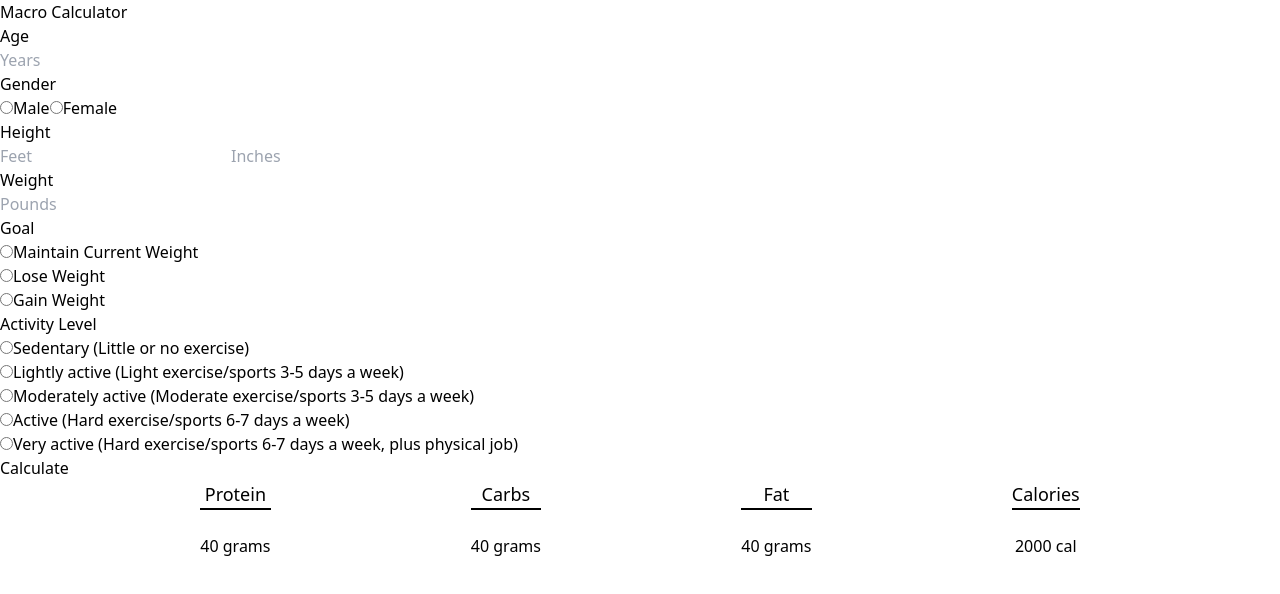
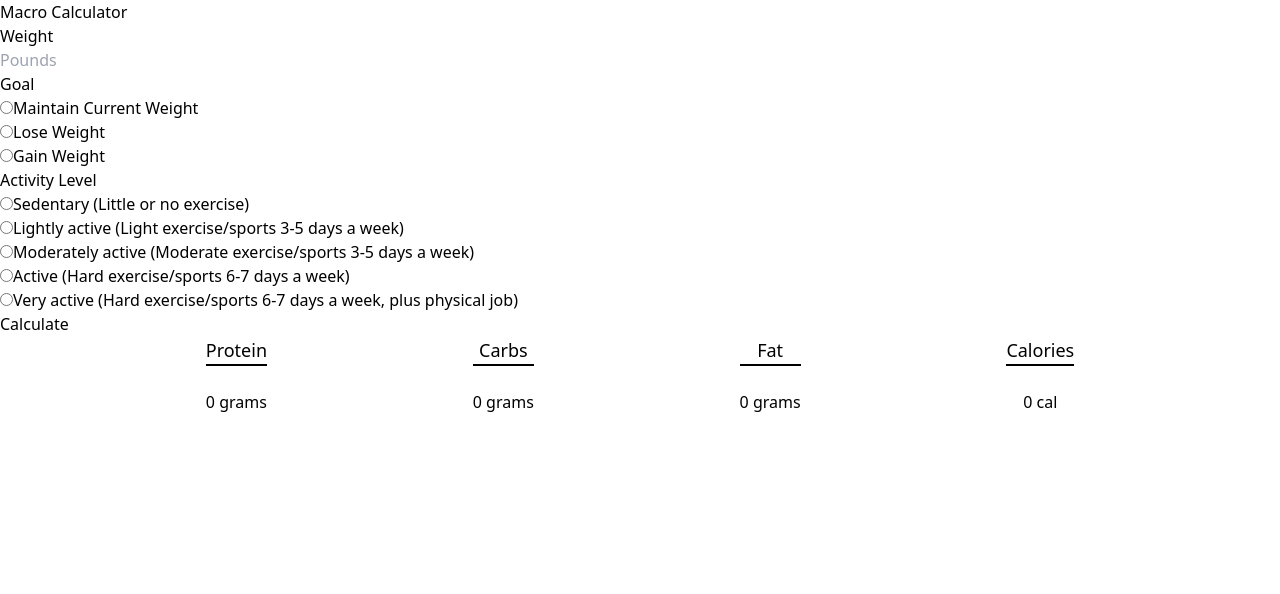
Before and after one commit to niclast7611/macro_calculator, a React (Create React App) app: page / in a window 1280 px wide. Shown: the top 594 px of the page. Built offline with nearby package versions, Linux system fonts and the light colour scheme.

Commit message:
props are passed and changes on results

```diff
--- a/src/App.tsx
+++ b/src/App.tsx
@@ -1,12 +1,12 @@
-import './App.css';
-import Form from './Form';
-import Results from './Results';
+import "./App.css";
+import Form from "./Form";
+// import Results from "./Results";
 
 function App() {
   return (
     <div className="justify-center flex flex-col my-auto">
-     <Form/>
-     <Results/>
+      <Form />
+      {/* <Results/> */}
     </div>
   );
 }
--- a/src/Form.tsx
+++ b/src/Form.tsx
@@ -1,11 +1,8 @@
 import { useState } from "react";
+import Results from "./Results";
 
 export default function Form() {
-  const [gender, setGender] = useState("");
-  const [age, setAge] = useState(0);
   const [weight, setWeight] = useState(0);
-  const [heightIn, setHeightIn] = useState(10);
-  const [heightFt, setHeightFt] = useState(5);
   const [activity, setActivity] = useState(0);
   const [goal, setGoal] = useState("");
 
@@ -14,17 +11,30 @@ export default function Form() {
   const [fat, setFat] = useState(0);
   const [calories, setCalories] = useState(0);
 
-  console.log(calories);
-  // console.log(carbs);
-  // console.log(protein);
-  // console.log(fat);
   const handleSubmit = (): void => {
-    setCalories(weight * activity);
     if (goal === "lose") {
-      setCalories(calories * 0.8);
+      setCalories(weight * activity * 0.8);
+    } else if (goal === "gain") {
+      setCalories(weight * activity * 0.2 + weight * activity);
+    } else {
+      setCalories(weight * activity);
+    }
+    setMacros(calories);
+  };
+
+  const setMacros = (calories: number): void => {
+    if (goal === "lose") {
       setProtein(weight);
-      setFat(Math.round((calories * 0.3) / 9));
-      setCarb(Math.round((calories * 0.3) / 4));
+      setCarb(Math.round(calories - (protein * 4 + fat * 9)) / 4);
+      setFat(Math.round(weight * 0.3));
+    } else if (goal === "gain") {
+      setProtein(Math.round((calories * 0.4) / 4));
+      setCarb(Math.round((calories * 0.25) / 4));
+      setFat(Math.round((calories * 0.35) / 9));
+    } else {
+      setProtein(Math.round((calories * 0.4) / 4));
+      setCarb(Math.round((calories * 0.4) / 4));
+      setFat(Math.round((calories * 0.2) / 9));
     }
   };
 
@@ -32,47 +42,6 @@ export default function Form() {
     <div>
       <h2>Macro Calculator</h2>
       <form>
-        <span>Age</span>
-        <div>
-          <input
-            type="text"
-            name="age"
-            placeholder="Years"
-            onChange={(e) => setAge(Number(e.target.value))}
-          />
-        </div>
-        <span>Gender</span>
-        <div>
-          <input
-            type="radio"
-            name="sex"
-            value="Male"
-            onChange={(e) => setGender(e.target.value)}
-          />
-          <label htmlFor="macros-male">Male</label>
-          <input
-            type="radio"
-            name="sex"
-            value="Female"
-            onChange={(e) => setGender(e.target.value)}
-          />
-          <label htmlFor="macros-female">Female</label>
-        </div>
-        <span>Height</span>
-        <div>
-          <input
-            type="text"
-            name="height-tens"
-            placeholder="Feet"
-            onChange={(e) => setHeightFt(Number(e.target.value))}
-          />
-          <input
-            type="text"
-            name="height-units"
-            placeholder="Inches"
-            onChange={(e) => setHeightIn(Number(e.target.value))}
-          />
-        </div>
         <span>Weight</span>
         <div>
           <input
@@ -172,6 +141,7 @@ export default function Form() {
           Calculate
         </button>
       </form>
+      <Results carbs={carbs} protein={protein} fat={fat} calories={calories} />
     </div>
   );
 }
--- a/src/Results.tsx
+++ b/src/Results.tsx
@@ -1,27 +1,32 @@
-import React from "react";
+interface FormProps {
+  carbs: number;
+  protein: number;
+  fat: number;
+  calories: number;
+}
 
-export default function Results() {
+export default function Results({ carbs, fat, protein, calories }: FormProps) {
   return (
-    <div className="flex flex-row w-screen justify-evenly text-center">
+    <div className="flex w-screen text-center flex-roPw justify-evenly">
       <div>
-        <h3 className="border-b-2 border-black text-lg ">Protein</h3>
+        <h3 className="text-lg border-b-2 border-black ">Protein</h3>
         <br />
-        <h4>40 grams</h4>
+        <h4>{protein} grams</h4>
       </div>
       <div>
-        <h3 className="border-b-2 border-black text-lg ">Carbs</h3>
+        <h3 className="text-lg border-b-2 border-black ">Carbs</h3>
         <br />
-        <h4>40 grams</h4>
+        <h4>{carbs} grams</h4>
       </div>
       <div>
-        <h3 className="border-b-2 border-black text-lg ">Fat</h3>
+        <h3 className="text-lg border-b-2 border-black ">Fat</h3>
         <br />
-        <h4>40 grams</h4>
+        <h4>{fat} grams</h4>
       </div>
       <div>
-        <h3 className="border-b-2 border-black text-lg ">Calories</h3>
+        <h3 className="text-lg border-b-2 border-black ">Calories</h3>
         <br />
-        <h4>2000 cal</h4>
+        <h4>{calories} cal</h4>
       </div>
     </div>
   );
```
